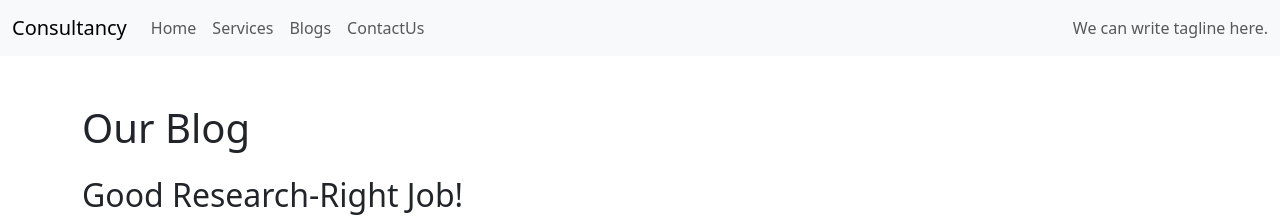
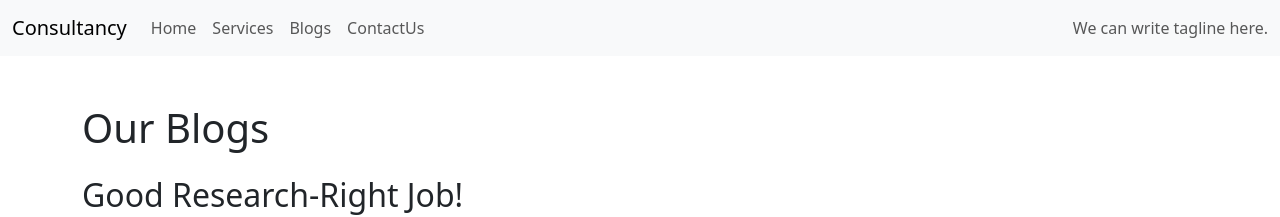
Before and after one commit to Kjangir1910/Consultancy, a React (Create React App) app: page /blogs in a window 1280 px wide. Shown: the top 217 px of the page. Built offline with nearby package versions, Linux system fonts and the light colour scheme.

Commit message:
Update BlogLayout.js

```diff
--- a/src/BlogLayout.js
+++ b/src/BlogLayout.js
@@ -3,7 +3,7 @@ import React from 'react';
 function BlogLayout({ children }) {
   return (
     <div className="container mt-5">
-      <h1 className="mb-4">Our Blog</h1>
+      <h1 className="mb-4">Our Blogs</h1>
       {children}
     </div>
   );
```
